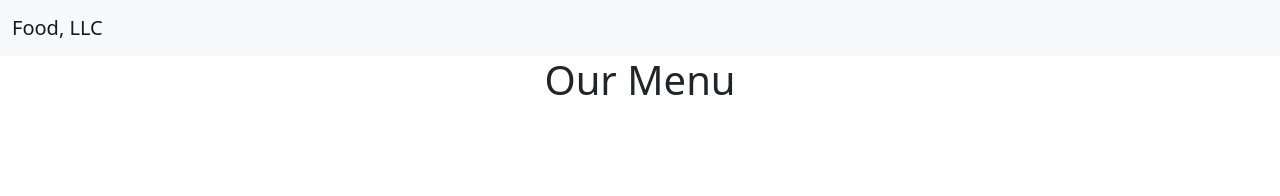
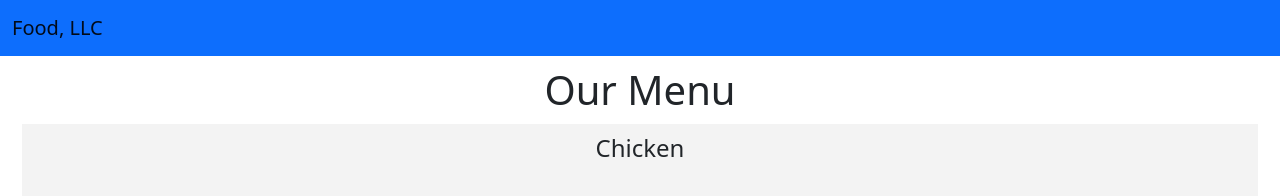
Before and after one commit to dleyyy/webdevcourserahw2, a plain HTML site: page hw3solution/index.html in a window 1280 px wide. Drawn offline with nearby package versions, Linux system fonts and the light colour scheme.

Commit message:
Updating html

```diff
--- a/hw3solution/index.html
+++ b/hw3solution/index.html
@@ -8,7 +8,7 @@
     <link rel="stylesheet" href="css/styles.css">
 </head>
 <body>
-<nav class="navbar navbar-expand-lg navbar-light bg-light">
+<nav class="navbar navbar-expand-lg navbar-light bg-primary">
   <div class="container-fluid">
     <a class="navbar-brand" href="#">Food, LLC</a>
     <button class="navbar-toggler d-block d-sm-none" type="button" data-bs-toggle="collapse" data-bs-target="#navbarNav" aria-controls="navbarNav" aria-expanded="false" aria-label="Toggle navigation">
@@ -30,7 +30,13 @@
   </div>
 </nav>
 
-<h1 class="text-center">Our Menu</h1>
+<h1 class="page-title text-center">Our Menu</h1>
+
+<div class="container-fluid">
+	<div class="page-info col-xs-12">
+		<h4 class="page-subtext text-center">Chicken</h4>
+	</div>
+</div>
 </body>
 <script src="https://cdn.jsdelivr.net/npm/bootstrap@5.1.3/dist/js/bootstrap.bundle.min.js" integrity="sha384-ka7Sk0Gln4gmtz2MlQnikT1wXgYsOg+OMhuP+IlRH9sENBO0LRn5q+8nbTov4+1p" crossorigin="anonymous"></script>
 </html>
```
